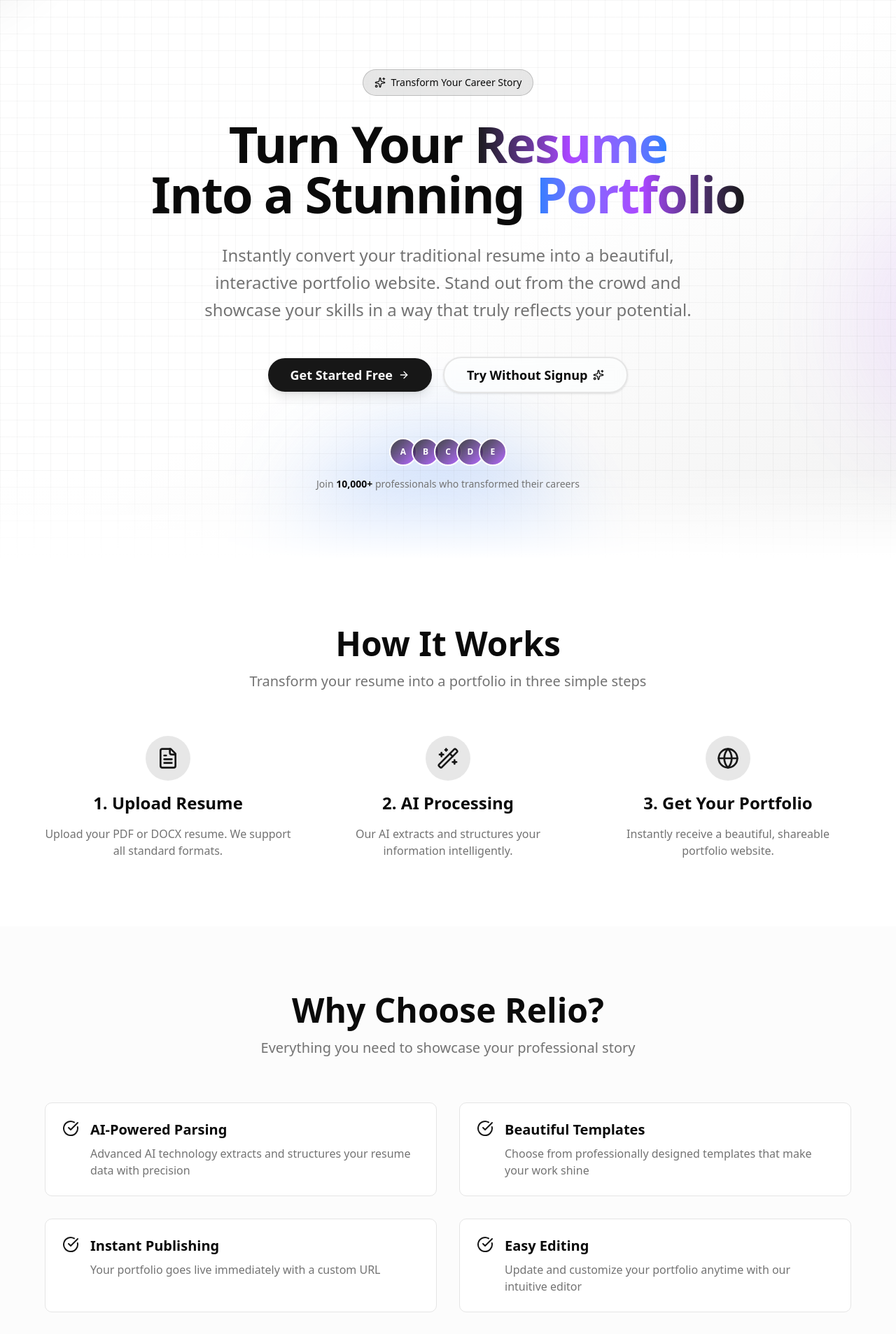
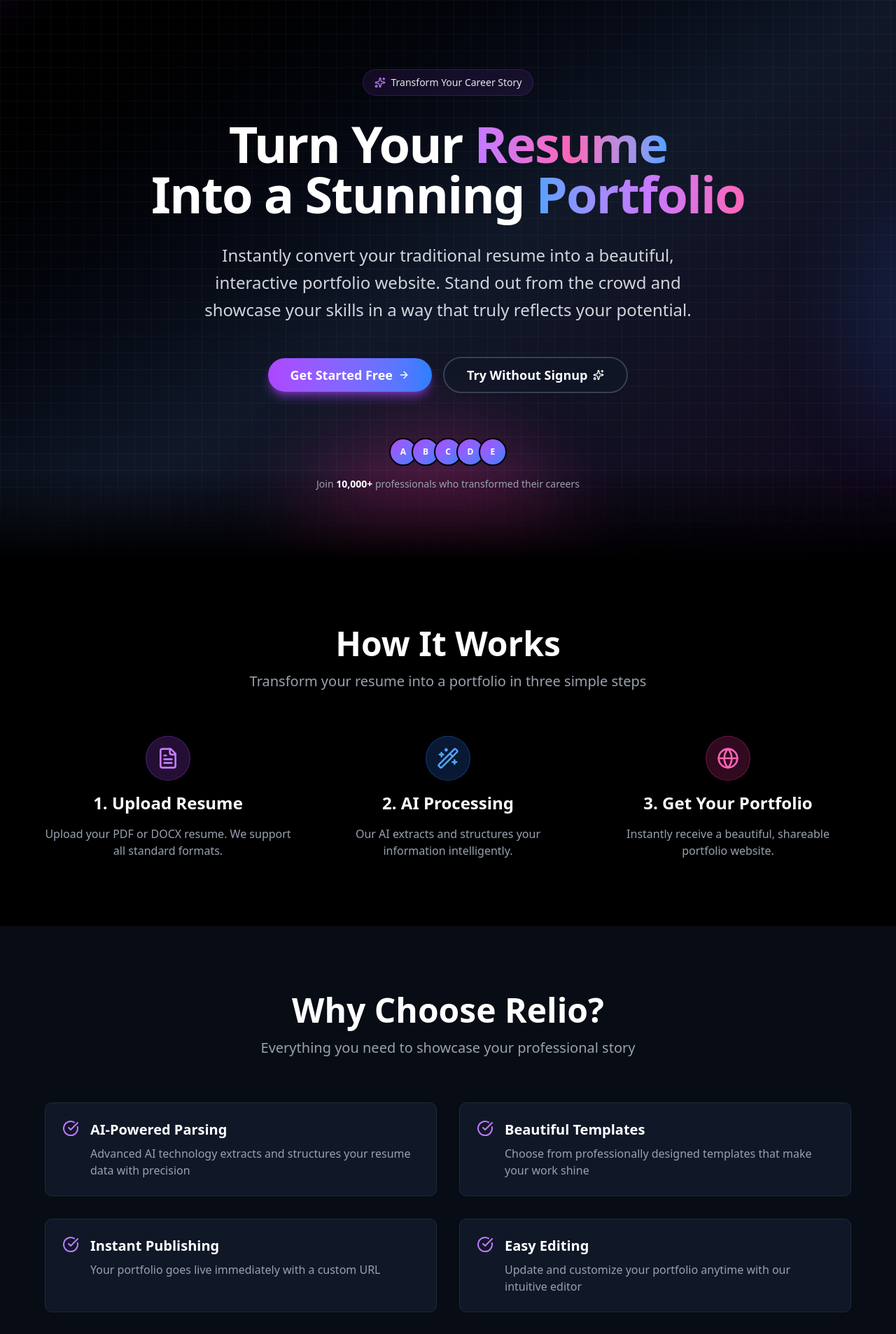
Before and after one commit to xkaper001/relio, a Next.js app in the folder relio/: page / in a window 1280 px wide. Shown: the top 1907 px of the page at 70% size. Built offline with nearby package versions, Linux system fonts and the light colour scheme.

Commit message:
feat: Update layout and styling for dark mode support and enhance UI elements

```diff
--- a/relio/src/app/layout.tsx
+++ b/relio/src/app/layout.tsx
@@ -24,9 +24,9 @@ export default function RootLayout({
   children: React.ReactNode;
 }>) {
   return (
-    <html lang="en">
+    <html lang="en" className="dark">
       <body
-        className={`${geistSans.variable} ${geistMono.variable} antialiased`}
+        className={`${geistSans.variable} ${geistMono.variable} antialiased bg-black text-white`}
       >
         <Providers>{children}</Providers>
       </body>
--- a/relio/src/app/page.tsx
+++ b/relio/src/app/page.tsx
@@ -4,45 +4,45 @@ import { Button } from '@/components/ui/button'
 
 export default function Home() {
   return (
-    <div className="min-h-screen bg-background">
+    <div className="min-h-screen bg-black">
       {/* Hero Section */}
-      <div className="relative min-h-screen w-full overflow-hidden bg-gradient-to-br from-background via-background to-primary/5">
+      <div className="relative min-h-screen w-full overflow-hidden bg-gradient-to-br from-black via-gray-900 to-purple-900/20">
         {/* Animated gradient orbs */}
         <div className="absolute inset-0 overflow-hidden">
-          <div className="absolute -top-1/2 -left-1/4 w-96 h-96 bg-primary/20 rounded-full blur-3xl animate-pulse" />
-          <div className="absolute top-1/3 -right-1/4 w-96 h-96 bg-purple-500/20 rounded-full blur-3xl animate-pulse" style={{ animationDelay: '1s' }} />
-          <div className="absolute -bottom-1/4 left-1/3 w-96 h-96 bg-blue-500/20 rounded-full blur-3xl animate-pulse" style={{ animationDelay: '2s' }} />
+          <div className="absolute -top-1/2 -left-1/4 w-96 h-96 bg-purple-500/30 rounded-full blur-3xl animate-pulse" />
+          <div className="absolute top-1/3 -right-1/4 w-96 h-96 bg-blue-500/30 rounded-full blur-3xl animate-pulse" style={{ animationDelay: '1s' }} />
+          <div className="absolute -bottom-1/4 left-1/3 w-96 h-96 bg-pink-500/30 rounded-full blur-3xl animate-pulse" style={{ animationDelay: '2s' }} />
         </div>
 
         {/* Grid pattern overlay */}
-        <div className="absolute inset-0 bg-[linear-gradient(to_right,#80808012_1px,transparent_1px),linear-gradient(to_bottom,#80808012_1px,transparent_1px)] bg-[size:24px_24px]" />
+        <div className="absolute inset-0 bg-[linear-gradient(to_right,#ffffff08_1px,transparent_1px),linear-gradient(to_bottom,#ffffff08_1px,transparent_1px)] bg-[size:24px_24px]" />
 
         {/* Content */}
         <div className="relative z-10 flex flex-col items-center justify-center min-h-screen px-4 sm:px-6 lg:px-8">
           <div className="max-w-5xl mx-auto text-center space-y-8">
             {/* Badge */}
-            <div className="inline-flex items-center gap-2 px-4 py-2 rounded-full bg-primary/10 border border-primary/20 backdrop-blur-sm">
-              <Sparkles className="w-4 h-4 text-primary" />
-              <span className="text-sm font-medium text-foreground">
+            <div className="inline-flex items-center gap-2 px-4 py-2 rounded-full bg-purple-500/10 border border-purple-500/20 backdrop-blur-sm">
+              <Sparkles className="w-4 h-4 text-purple-400" />
+              <span className="text-sm font-medium text-gray-200">
                 Transform Your Career Story
               </span>
             </div>
 
             {/* Main Heading */}
-            <h1 className="text-5xl sm:text-6xl lg:text-7xl font-bold tracking-tight text-foreground">
+            <h1 className="text-5xl sm:text-6xl lg:text-7xl font-bold tracking-tight text-white">
               Turn Your{' '}
-              <span className="bg-gradient-to-r from-primary via-purple-500 to-blue-500 bg-clip-text text-transparent">
+              <span className="bg-gradient-to-r from-purple-400 via-pink-400 to-blue-400 bg-clip-text text-transparent">
                 Resume
               </span>
               <br />
               Into a Stunning{' '}
-              <span className="bg-gradient-to-r from-blue-500 via-purple-500 to-primary bg-clip-text text-transparent">
+              <span className="bg-gradient-to-r from-blue-400 via-purple-400 to-pink-400 bg-clip-text text-transparent">
                 Portfolio
               </span>
             </h1>
 
             {/* Subheading */}
-            <p className="text-xl sm:text-2xl text-muted-foreground max-w-3xl mx-auto leading-relaxed">
+            <p className="text-xl sm:text-2xl text-gray-300 max-w-3xl mx-auto leading-relaxed">
               Instantly convert your traditional resume into a beautiful, interactive portfolio website.
               Stand out from the crowd and showcase your skills in a way that truly reflects your potential.
             </p>
@@ -52,7 +52,7 @@ export default function Home() {
               <Link href="/auth/signin">
                 <Button
                   size="lg"
-                  className="group relative overflow-hidden bg-primary hover:bg-primary/90 text-primary-foreground px-8 py-6 text-lg font-semibold rounded-full shadow-lg hover:shadow-xl transition-all duration-300 hover:scale-105"
+                  className="group relative overflow-hidden bg-gradient-to-r from-purple-500 to-blue-500 hover:from-purple-600 hover:to-blue-600 text-white px-8 py-6 text-lg font-semibold rounded-full shadow-lg shadow-purple-500/50 hover:shadow-xl hover:shadow-purple-500/70 transition-all duration-300 hover:scale-105"
                 >
                   <span className="relative z-10 flex items-center gap-2">
                     Get Started Free
@@ -65,7 +65,7 @@ export default function Home() {
                 <Button
                   size="lg"
                   variant="outline"
-                  className="group border-2 border-border hover:border-primary bg-background/50 backdrop-blur-sm px-8 py-6 text-lg font-semibold rounded-full hover:bg-primary/5 transition-all duration-300 hover:scale-105"
+                  className="group border-2 border-gray-700 hover:border-purple-500 bg-gray-900/50 backdrop-blur-sm text-white hover:text-white px-8 py-6 text-lg font-semibold rounded-full hover:bg-purple-500/10 transition-all duration-300 hover:scale-105"
                 >
                   <span className="flex items-center gap-2">
                     Try Without Signup
@@ -81,31 +81,31 @@ export default function Home() {
                 {[1, 2, 3, 4, 5].map((i) => (
                   <div
                     key={i}
-                    className="w-10 h-10 rounded-full border-2 border-background bg-gradient-to-br from-primary/80 to-purple-500/80 flex items-center justify-center text-white text-xs font-bold"
+                    className="w-10 h-10 rounded-full border-2 border-black bg-gradient-to-br from-purple-500 to-blue-500 flex items-center justify-center text-white text-xs font-bold"
                   >
                     {String.fromCharCode(64 + i)}
                   </div>
                 ))}
               </div>
-              <p className="text-sm text-muted-foreground">
-                Join <span className="font-semibold text-foreground">10,000+</span> professionals who transformed their careers
+              <p className="text-sm text-gray-400">
+                Join <span className="font-semibold text-white">10,000+</span> professionals who transformed their careers
               </p>
             </div>
           </div>
         </div>
 
         {/* Bottom gradient fade */}
-        <div className="absolute bottom-0 left-0 right-0 h-32 bg-gradient-to-t from-background to-transparent" />
+        <div className="absolute bottom-0 left-0 right-0 h-32 bg-gradient-to-t from-black to-transparent" />
       </div>
 
       {/* How It Works Section */}
-      <section className="py-24 px-4 sm:px-6 lg:px-8 bg-background">
+      <section className="py-24 px-4 sm:px-6 lg:px-8 bg-black">
         <div className="max-w-6xl mx-auto">
           <div className="text-center mb-16">
-            <h2 className="text-4xl sm:text-5xl font-bold text-foreground mb-4">
+            <h2 className="text-4xl sm:text-5xl font-bold text-white mb-4">
               How It Works
             </h2>
-            <p className="text-xl text-muted-foreground max-w-2xl mx-auto">
+            <p className="text-xl text-gray-400 max-w-2xl mx-auto">
               Transform your resume into a portfolio in three simple steps
             </p>
           </div>
@@ -113,33 +113,33 @@ export default function Home() {
           <div className="grid md:grid-cols-3 gap-12">
             {/* Step 1 */}
             <div className="flex flex-col items-center text-center space-y-4">
-              <div className="w-16 h-16 rounded-full bg-primary/10 flex items-center justify-center">
-                <FileText className="w-8 h-8 text-primary" />
+              <div className="w-16 h-16 rounded-full bg-purple-500/20 border border-purple-500/30 flex items-center justify-center">
+                <FileText className="w-8 h-8 text-purple-400" />
               </div>
-              <h3 className="text-2xl font-semibold text-foreground">1. Upload Resume</h3>
-              <p className="text-muted-foreground">
+              <h3 className="text-2xl font-semibold text-white">1. Upload Resume</h3>
+              <p className="text-gray-400">
                 Upload your PDF or DOCX resume. We support all standard formats.
               </p>
             </div>
 
             {/* Step 2 */}
             <div className="flex flex-col items-center text-center space-y-4">
-              <div className="w-16 h-16 rounded-full bg-primary/10 flex items-center justify-center">
-                <Wand2 className="w-8 h-8 text-primary" />
+              <div className="w-16 h-16 rounded-full bg-blue-500/20 border border-blue-500/30 flex items-center justify-center">
+                <Wand2 className="w-8 h-8 text-blue-400" />
               </div>
-              <h3 className="text-2xl font-semibold text-foreground">2. AI Processing</h3>
-              <p className="text-muted-foreground">
+              <h3 className="text-2xl font-semibold text-white">2. AI Processing</h3>
+              <p className="text-gray-400">
                 Our AI extracts and structures your information intelligently.
               </p>
             </div>
 
             {/* Step 3 */}
             <div className="flex flex-col items-center text-center space-y-4">
-              <div className="w-16 h-16 rounded-full bg-primary/10 flex items-center justify-center">
-                <Globe className="w-8 h-8 text-primary" />
+              <div className="w-16 h-16 rounded-full bg-pink-500/20 border border-pink-500/30 flex items-center justify-center">
+                <Globe className="w-8 h-8 text-pink-400" />
               </div>
-              <h3 className="text-2xl font-semibold text-foreground">3. Get Your Portfolio</h3>
-              <p className="text-muted-foreground">
+              <h3 className="text-2xl font-semibold text-white">3. Get Your Portfolio</h3>
+              <p className="text-gray-400">
                 Instantly receive a beautiful, shareable portfolio website.
               </p>
             </div>
@@ -148,13 +148,13 @@ export default function Home() {
       </section>
 
       {/* Features Section */}
-      <section className="py-24 px-4 sm:px-6 lg:px-8 bg-muted/30">
+      <section className="py-24 px-4 sm:px-6 lg:px-8 bg-gray-900/50">
         <div className="max-w-6xl mx-auto">
           <div className="text-center mb-16">
-            <h2 className="text-4xl sm:text-5xl font-bold text-foreground mb-4">
+            <h2 className="text-4xl sm:text-5xl font-bold text-white mb-4">
               Why Choose Relio?
             </h2>
-            <p className="text-xl text-muted-foreground max-w-2xl mx-auto">
+            <p className="text-xl text-gray-400 max-w-2xl mx-auto">
               Everything you need to showcase your professional story
             </p>
           </div>
@@ -163,16 +163,16 @@ export default function Home() {
             {features.map((feature, index) => (
               <div
                 key={index}
-                className="flex gap-4 p-6 rounded-lg bg-background border border-border hover:border-primary/50 transition-colors"
+                className="flex gap-4 p-6 rounded-lg bg-gray-900 border border-gray-800 hover:border-purple-500/50 transition-colors"
               >
                 <div className="flex-shrink-0">
-                  <CheckCircle className="w-6 h-6 text-primary" />
+                  <CheckCircle className="w-6 h-6 text-purple-400" />
                 </div>
                 <div>
-                  <h3 className="text-xl font-semibold text-foreground mb-2">
+                  <h3 className="text-xl font-semibold text-white mb-2">
                     {feature.title}
                   </h3>
-                  <p className="text-muted-foreground">{feature.description}</p>
+                  <p className="text-gray-400">{feature.description}</p>
                 </div>
               </div>
             ))}
@@ -181,17 +181,17 @@ export default function Home() {
       </section>
 
       {/* CTA Section */}
-      <section className="py-24 px-4 sm:px-6 lg:px-8 bg-background">
+      <section className="py-24 px-4 sm:px-6 lg:px-8 bg-black border-t border-gray-800">
         <div className="max-w-4xl mx-auto text-center space-y-8">
-          <h2 className="text-4xl sm:text-5xl font-bold text-foreground">
+          <h2 className="text-4xl sm:text-5xl font-bold text-white">
             Ready to Stand Out?
           </h2>
-          <p className="text-xl text-muted-foreground max-w-2xl mx-auto">
+          <p className="text-xl text-gray-400 max-w-2xl mx-auto">
             Join thousands of professionals who are already using Relio to showcase their work
           </p>
           <div className="flex flex-col sm:flex-row items-center justify-center gap-4">
             <Link href="/auth/signin">
-              <Button size="lg" className="px-8 py-6 text-lg font-semibold rounded-full">
+              <Button size="lg" className="bg-gradient-to-r from-purple-500 to-blue-500 hover:from-purple-600 hover:to-blue-600 text-white px-8 py-6 text-lg font-semibold rounded-full shadow-lg shadow-purple-500/50">
                 Create Your Portfolio
                 <ArrowRight className="w-5 h-5 ml-2" />
               </Button>
```
Also changed, not shown: relio/src/app/try/page.tsx (+11 -11 lines).
